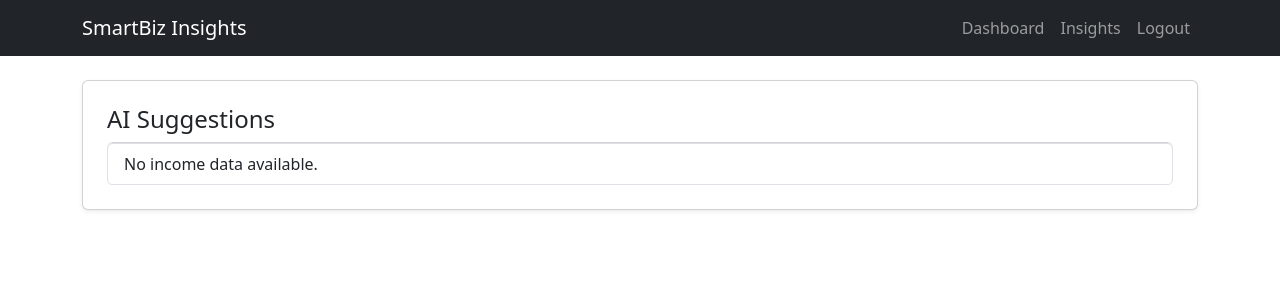
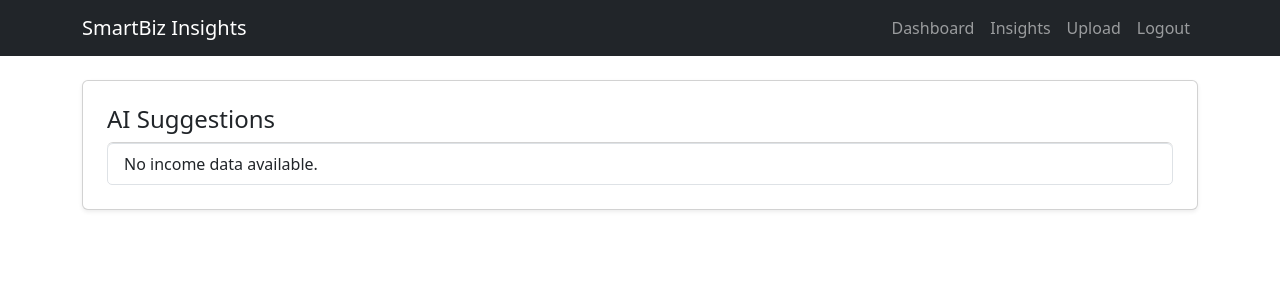
Before and after one commit to dziubaaleksandr/PetProject, a Django app: page /insights/ in a window 1280 px wide. Shown: the top 300 px of the page. Run offline with Django 5.2, Linux system fonts and the light colour scheme; the visitor is signed in with stand-in values (Sample User, id 1); data that the repository does not hold is empty; parts of the project's set-up code (start-up, migrations or seed data) failed here and were passed over.

Commit message:
[FIX] no upload link in navigation

```diff
--- a/PetProject/templates/base.html
+++ b/PetProject/templates/base.html
@@ -19,6 +19,9 @@
                 </li>
                 <li class="nav-item">
                     <a class="nav-link" href="{% url 'insights' %}">Insights</a>
+                </li>
+                <li class="nav-item">
+                    <a class="nav-link" href="{% url 'upload' %}">Upload</a>
                 </li>
                 <li class="nav-item">
                     <form method="post" action="{% url 'logout' %}" style="display:inline;">
```
